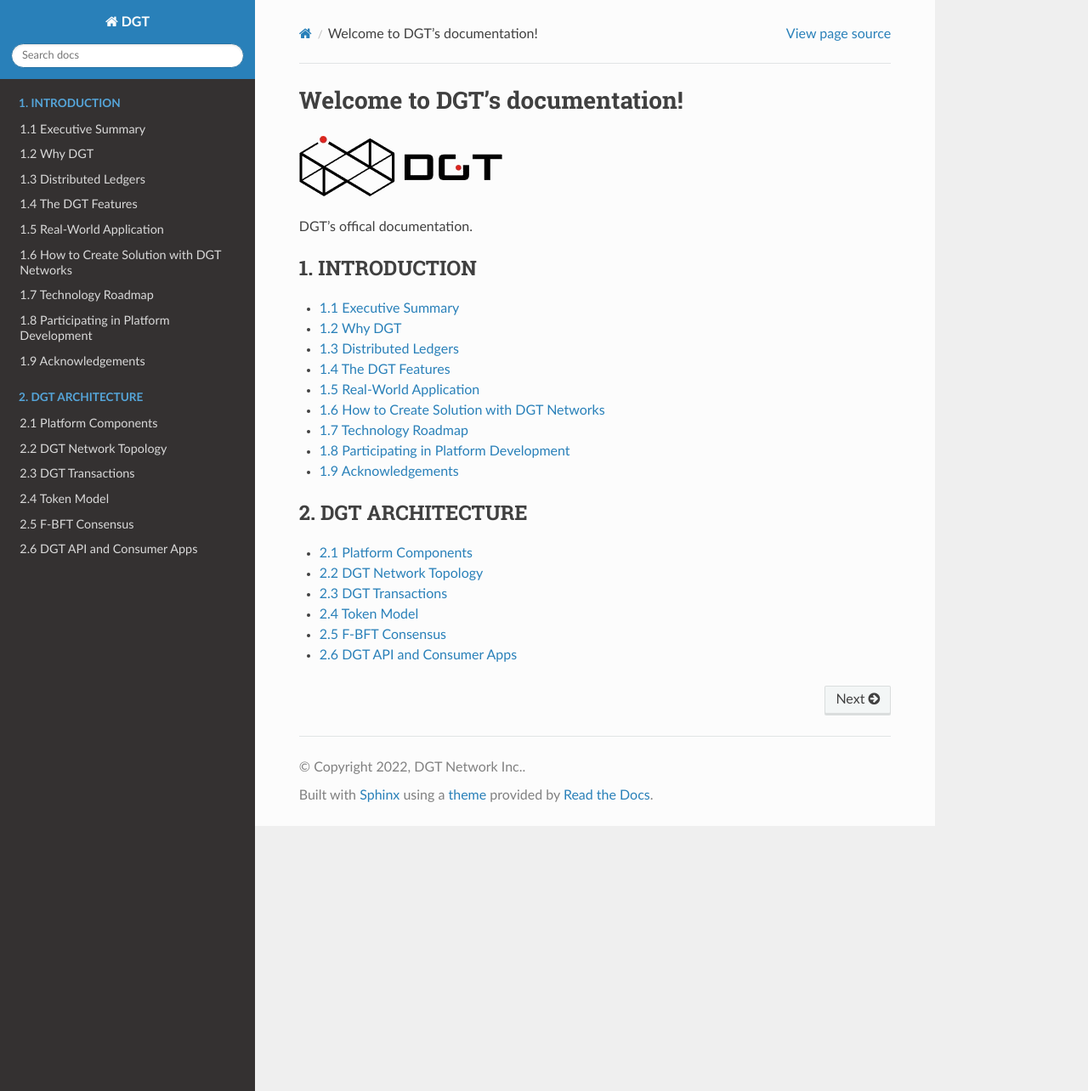
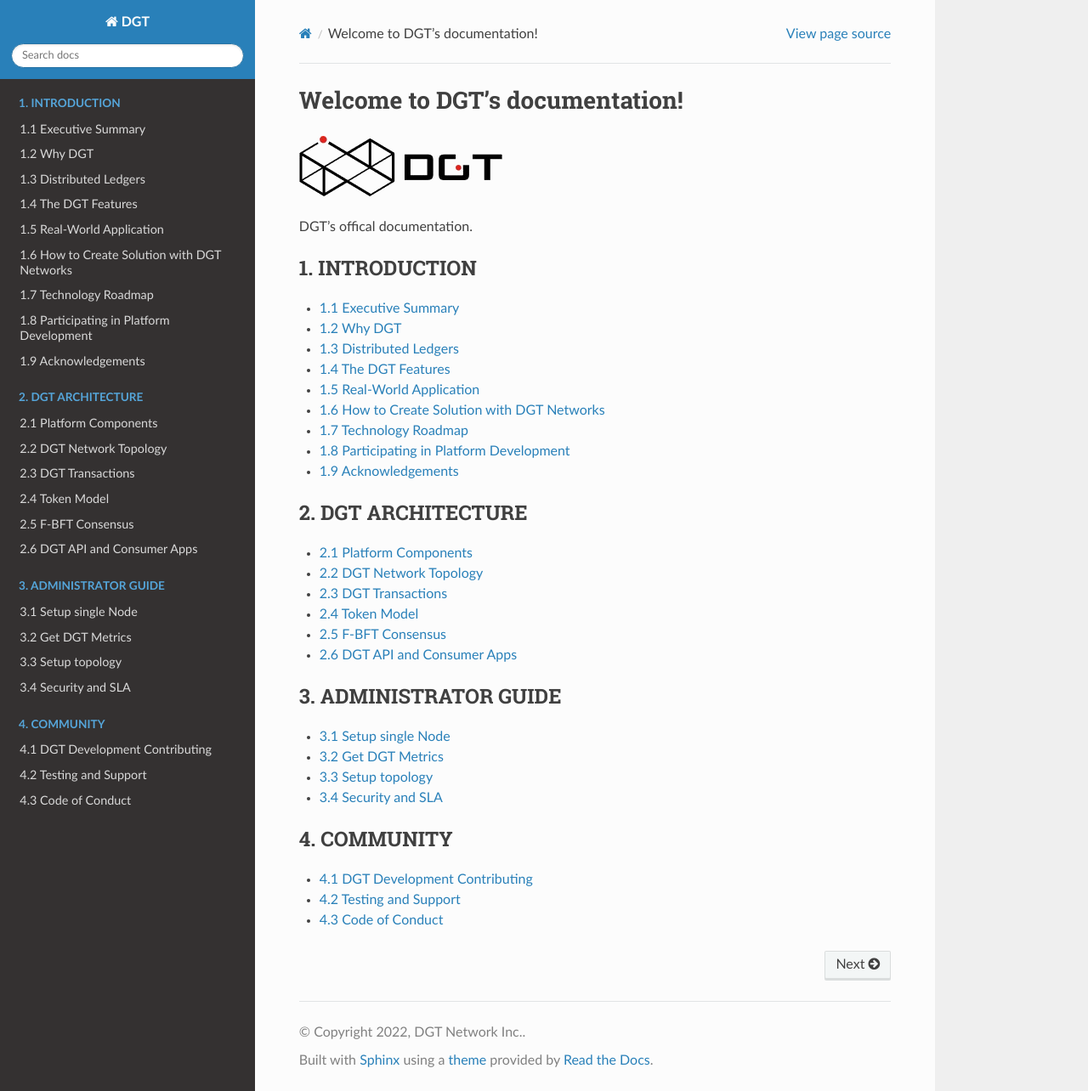
Before and after one commit to DGT-Network/DGT-Matagami, a Sphinx documentation site: the page built from docs/index.rst, in a window 1280 px wide and 1284 px high. Shown: the whole window at 85% size. Built offline with Sphinx 7.4.7 and the Read the Docs theme 2.0.0, drawn with Linux system fonts in a browser that asks for light colours.

Commit message:
adding items 3 and 4

```diff
--- /dev/null
+++ b/docs/COMMUNITY/4.1_DGT_Development_Contributing.rst
@@ -0,0 +1,3 @@
+
+4.1	DGT Development Contributing
++++++++++++++++++++++++++++++++++++++++++
--- /dev/null
+++ b/docs/COMMUNITY/4.2_Testing_and_Support.rst
@@ -0,0 +1,3 @@
+
+4.2	Testing and Support
++++++++++++++++++++++++++++++++
--- /dev/null
+++ b/docs/COMMUNITY/4.3_Code_of_Conduct.rst
@@ -0,0 +1,3 @@
+
+4.3	Code of Conduct
+++++++++++++++++++++++++
--- /dev/null
+++ b/docs/GUIDE/3.1_Setup_single_Node.rst
@@ -0,0 +1,3 @@
+
+3.1	Setup single Node
++++++++++++++++++++++++++++++++
--- /dev/null
+++ b/docs/GUIDE/3.2_Get_DGT_Metrics.rst
@@ -0,0 +1,3 @@
+
+3.2	Get DGT Metrics
++++++++++++++++++++++++++
--- /dev/null
+++ b/docs/GUIDE/3.3_Setup_topology.rst
@@ -0,0 +1,3 @@
+
+3.3	Setup topology
++++++++++++++++++++++++++
--- /dev/null
+++ b/docs/GUIDE/3.4_Security_and_SLA.rst
@@ -0,0 +1,3 @@
+
+3.4	Security and SLA
+++++++++++++++++++++++++++++
--- a/docs/index.rst
+++ b/docs/index.rst
@@ -34,3 +34,20 @@
    ARCHITECTURE/2.4_Token_Model
    ARCHITECTURE/2.5_F-BFT_Consensus
    ARCHITECTURE/2.6_DGT_API_and_Consumer_Apps
+
+.. toctree::
+   :maxdepth: 2
+   :caption: 3. ADMINISTRATOR GUIDE
+
+   GUIDE/3.1_Setup_single_Node
+   GUIDE/3.2_Get_DGT_Metrics
+   GUIDE/3.3_Setup_topology
+   GUIDE/3.4_Security_and_SLA
+
+.. toctree::
+   :maxdepth: 2
+   :caption: 4. COMMUNITY
+
+   COMMUNITY/4.1_DGT_Development_Contributing
+   COMMUNITY/4.2_Testing_and_Support
+   COMMUNITY/4.3_Code_of_Conduct
```
Also changed, not shown: 8 other files.
